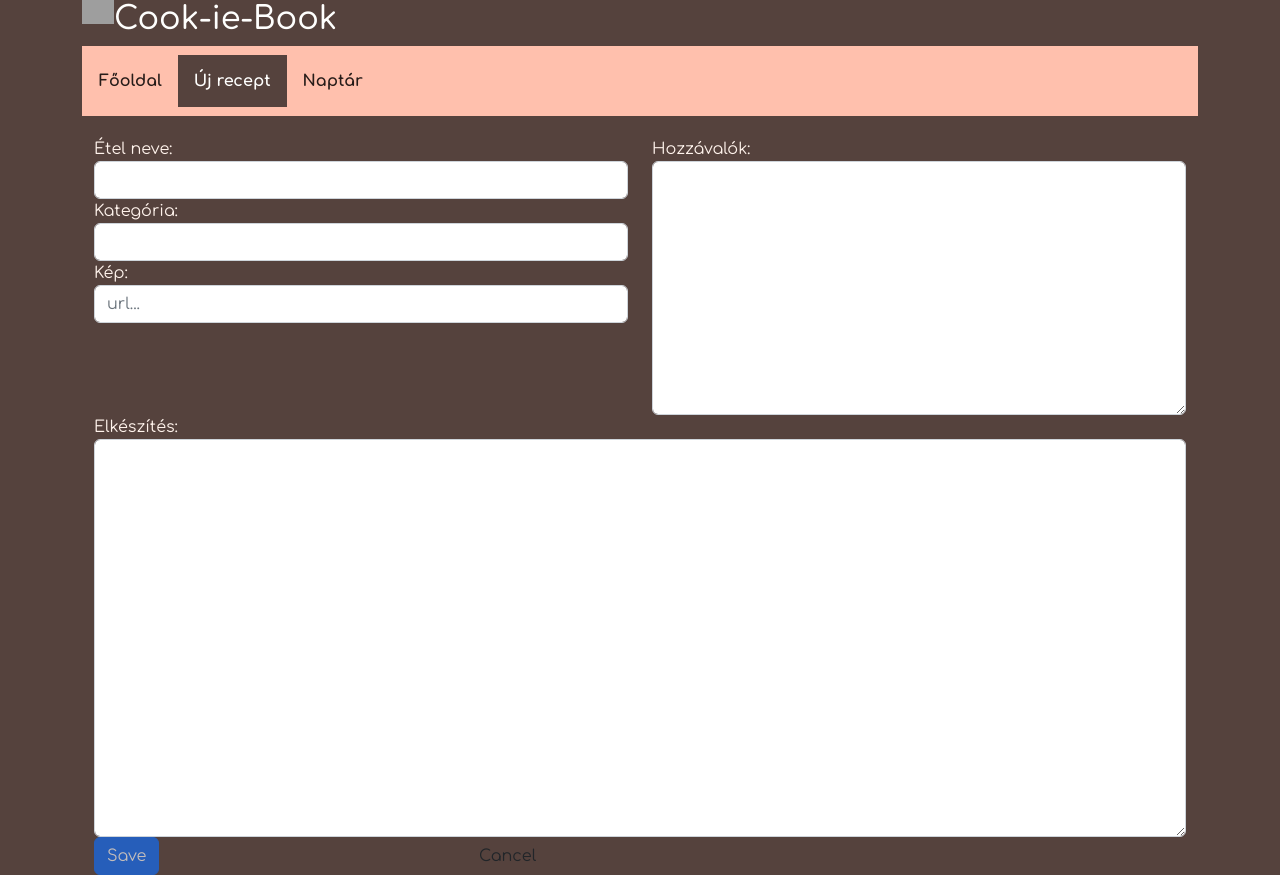
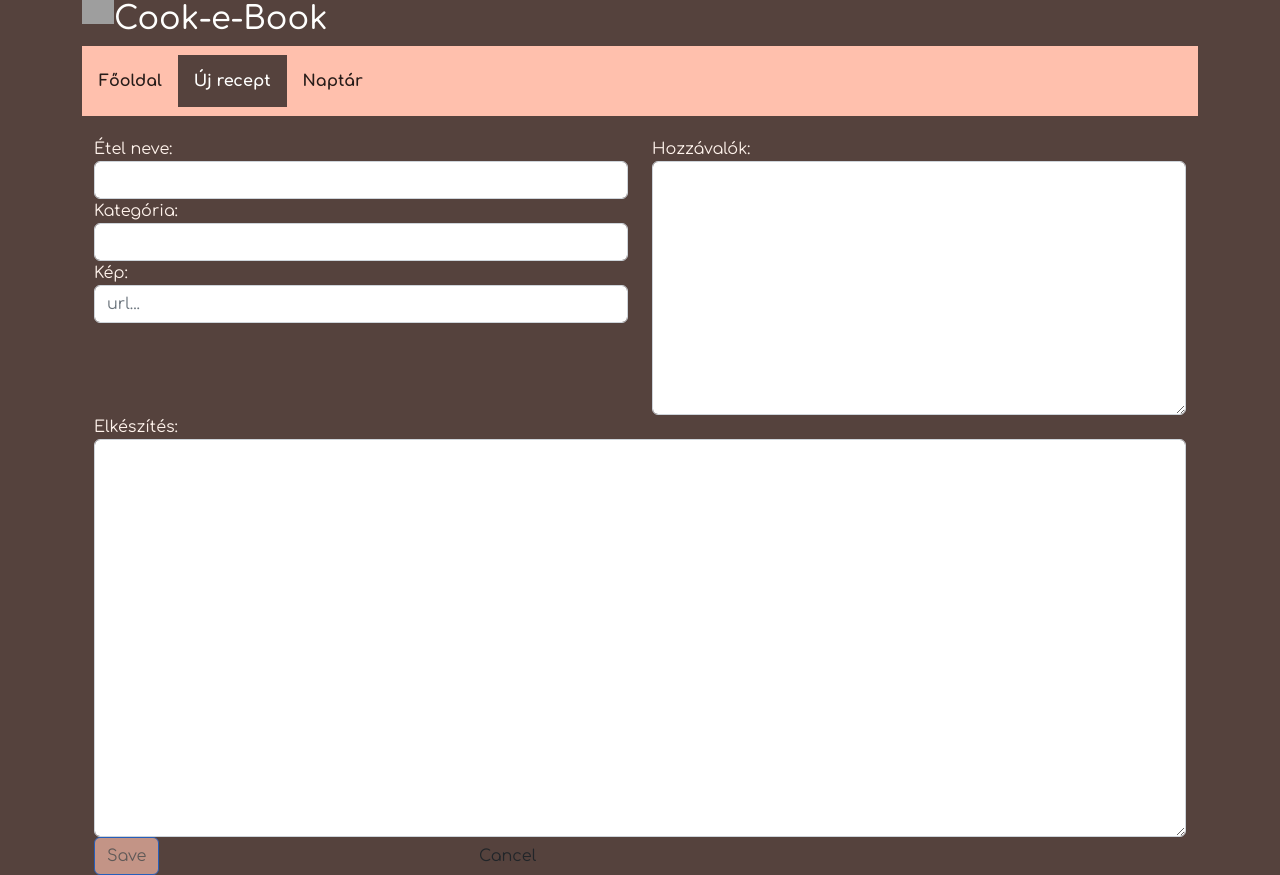
Before and after one commit to jvaskone/Cook-ie-Book, an Angular app: page /new-recipe in a window 1280 px wide. Built offline with nearby package versions, Linux system fonts and the light colour scheme; grey boxes are pictures that could not be loaded.

Commit message:
style changes

```diff
--- a/src/app/app.component.html
+++ b/src/app/app.component.html
@@ -1,6 +1,6 @@
 <div class="topbar">
 <div><img src="./assets/cookie.ico" style="max-height: 24px;float: left;"/></div>
-<div><h2>Cook-ie-Book</h2></div>
+<div><h2>Cook-e-Book</h2></div>
 </div>
 <navbar></navbar>
 <router-outlet></router-outlet>
--- a/src/app/recipes/create-recipe.component.ts
+++ b/src/app/recipes/create-recipe.component.ts
@@ -6,7 +6,16 @@ import { AbstractControl } from '@angular/forms';
 
 @Component({
   selector: 'create-recipe',
-  templateUrl:  "create-recipe.component.html"
+  templateUrl:  "create-recipe.component.html",
+  styles: [
+  `
+  .form-control:focus {
+    border-color: #e78fb3;
+    border-width: 2px;
+    outline: 0;
+    box-shadow: 0 0 0;
+  }`
+  ]
 })
 export class CreateRecipeComponent {
   newRecipe ?: IRecipe;
--- a/src/app/recipes/recipe-details.component.ts
+++ b/src/app/recipes/recipe-details.component.ts
@@ -8,7 +8,9 @@ import { IRecipe } from './shared/recipes.model';
   styles: [
     `
       .recipe-image {
-        height: 250px;
+        width: 100%;
+        max-width: 400px;
+        height: auto;
       }
       a {
         cursor: pointer;
--- a/src/styles.css
+++ b/src/styles.css
@@ -2,6 +2,8 @@
 * {
     -webkit-font-smoothing: antialiased;
 }
+
+
 @font-face {
     font-family: Comfortaa;
     src: url(./assets/Comfortaa-VariableFont_wght.ttf);
@@ -23,6 +25,11 @@
     vertical-align: middle;
 }
 
+
+input.ng-invalid.ng-touched {
+    border: red 2px solid;
+}
+
 .button-class {
     background-color: #ffc0ad;
     color: #271c19;
@@ -35,3 +42,20 @@
     cursor: pointer;
     font-family: Comfortaa;
 }
+
+.btn-primary:disabled,
+.btn-primary[disabled]{
+  background-color: #ffc0ad;
+  color: #666666;
+}
+
+
+.btn-primary{
+  background-color: #ffc0ad;
+  color: #fffffe;
+}
+
+.btn-primary:hover{
+    background-color: #55423d;
+    color: #ffc0ad;
+  }
```
